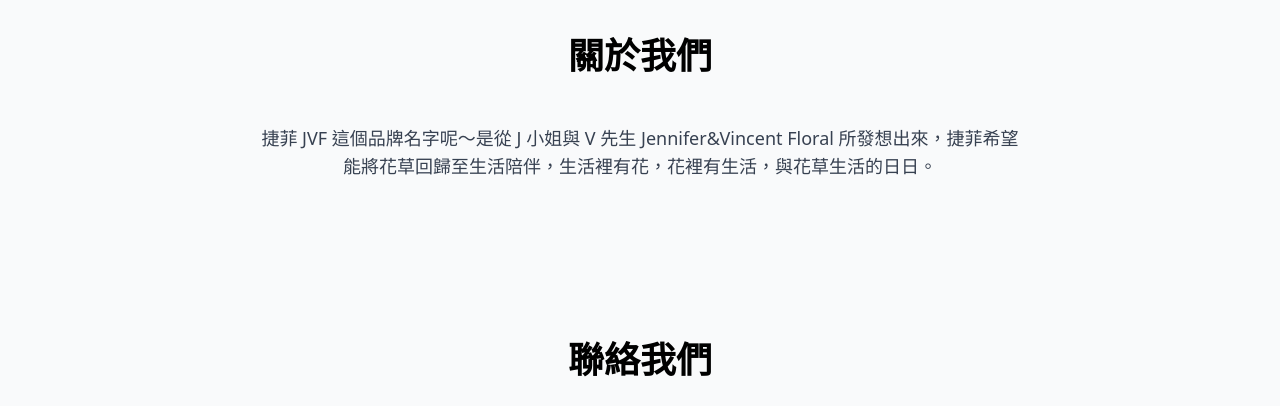
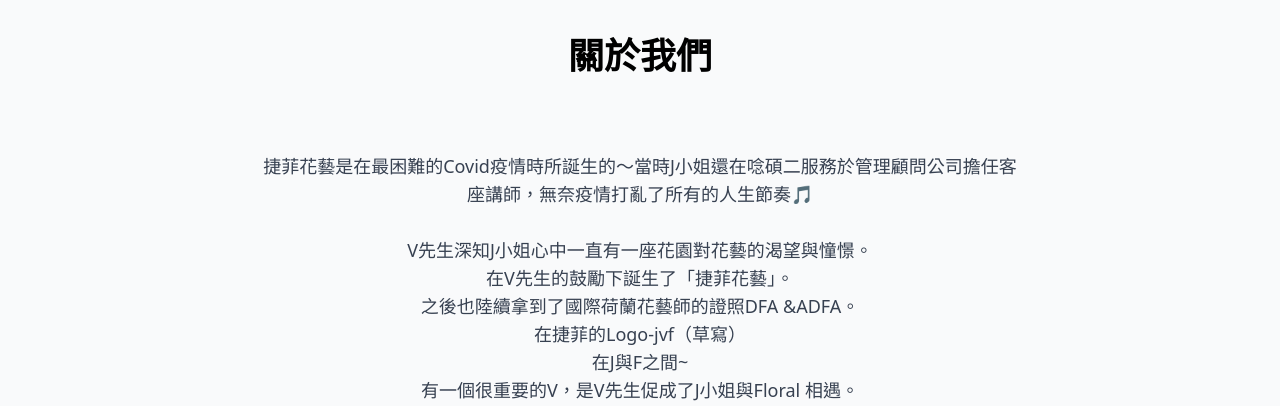
Before and after one commit to Jerrypppppp/jiefei-flower, a website with bundled scripts: page index.html in a window 1280 px wide. Shown: the part 1820-2226 px from the top of the page. Built offline with nearby package versions, Linux system fonts and the light colour scheme; no server answers.

Commit message:
feat: 更新關於我們品牌故事內容

```diff
--- a/index.html
+++ b/index.html
@@ -65,7 +65,7 @@
     <!-- Gallery 作品集區塊 -->
     <section id="gallery" class="py-20">
         <div class="container mx-auto px-4">
-            <h2 class="text-4xl font-bold text-center mb-12">作品集</h2>
+            <h2 class="text-4xl font-bold text-center mb-12">最新消息</h2>
             <div class="flex overflow-x-auto space-x-4 md:grid md:grid-cols-2 lg:grid-cols-3 md:space-x-0 gap-6" id="gallery-grid" style="scroll-snap-type: x mandatory;">
                 <!-- 圖片將由 JavaScript 動態載入 -->
             </div>
@@ -144,8 +144,29 @@
         <div class="container mx-auto px-4">
             <h2 class="text-4xl font-bold text-center mb-12">關於我們</h2>
             <div class="max-w-3xl mx-auto text-center">
-                <!-- 品牌故事內容（可串接 Firestore） -->
-                <p class="text-lg text-gray-700">捷菲 JVF 這個品牌名字呢～是從 J 小姐與 V 先生 Jennifer&Vincent Floral 所發想出來，捷菲希望能將花草回歸至生活陪伴，生活裡有花，花裡有生活，與花草生活的日日。</p>
+                <p class="text-lg text-gray-700 whitespace-pre-line">
+捷菲花藝是在最困難的Covid疫情時所誕生的～當時J小姐還在唸碩二服務於管理顧問公司擔任客座講師，無奈疫情打亂了所有的人生節奏🎵
+
+V先生深知J小姐心中一直有一座花園對花藝的渴望與憧憬。
+在V先生的鼓勵下誕生了「捷菲花藝」。
+之後也陸續拿到了國際荷蘭花藝師的證照DFA &ADFA。
+在捷菲的Logo-jvf（草寫）
+在J與F之間~
+有一個很重要的V，是V先生促成了J小姐與Floral 相遇。
+
+這條花藝之路，我們走的小心翼翼並亦步亦趨。每一張訂單、花藝課程的背後承載著～思考設計，擔心花材的萬一、流汗的搬運、積成草堆搬的除葉，載運時的小心翼翼。。
+
+最大的願望就是看見
+交付到客人手上時，臉上的那抹「微笑」、「開心」的樣子、那一聲「喜歡」，好像再難也不難了吧！
+這條路的終點還很遠
+我們會用熱情繼續前進
+更希望這條路上有您的參與。
+
+希望您也喜歡我們的小故事
+喜歡捷菲的風格。
+生活裡有花 花裡有生活
+與花草生活的日日。
+                </p>
             </div>
         </div>
     </section>
```
